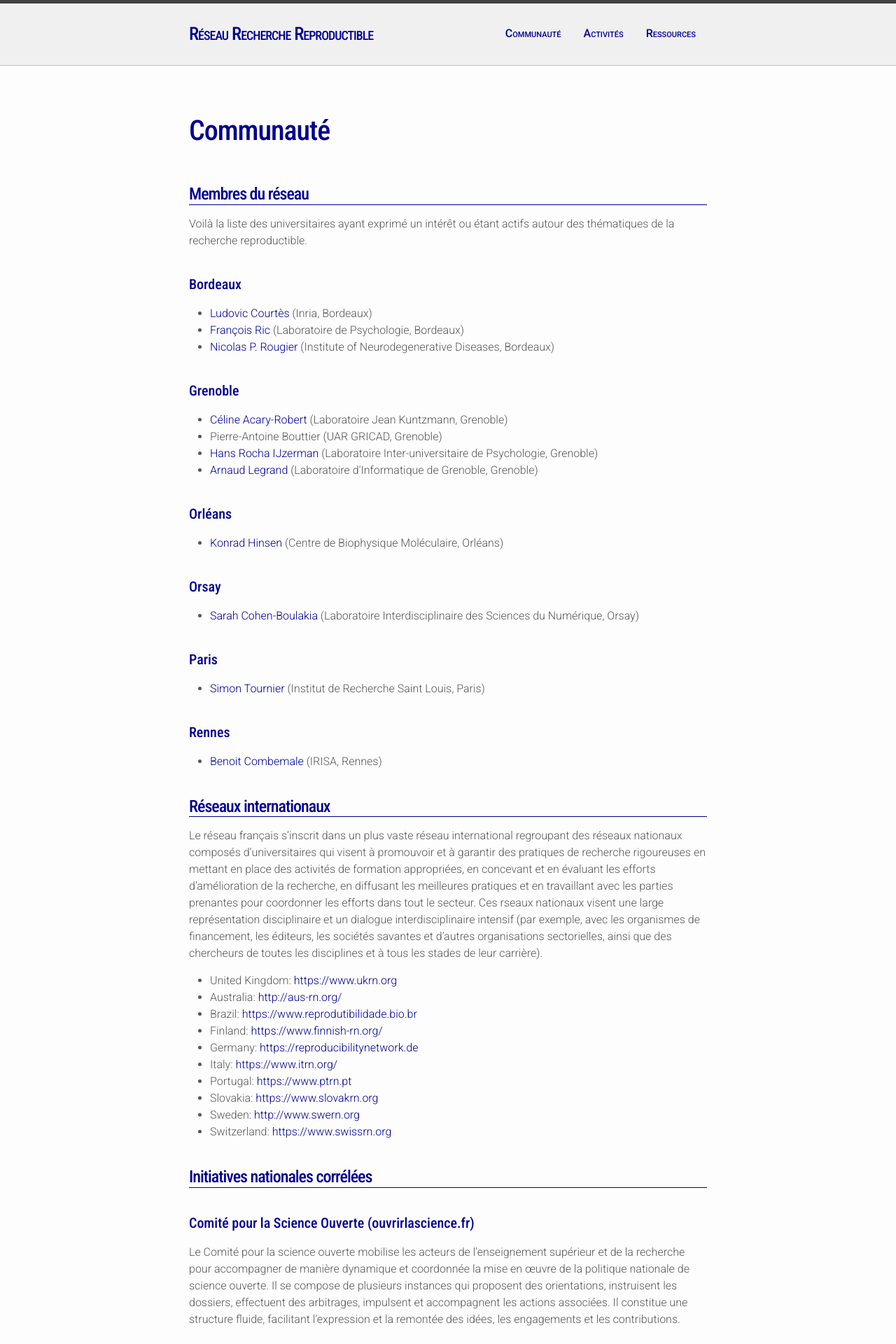
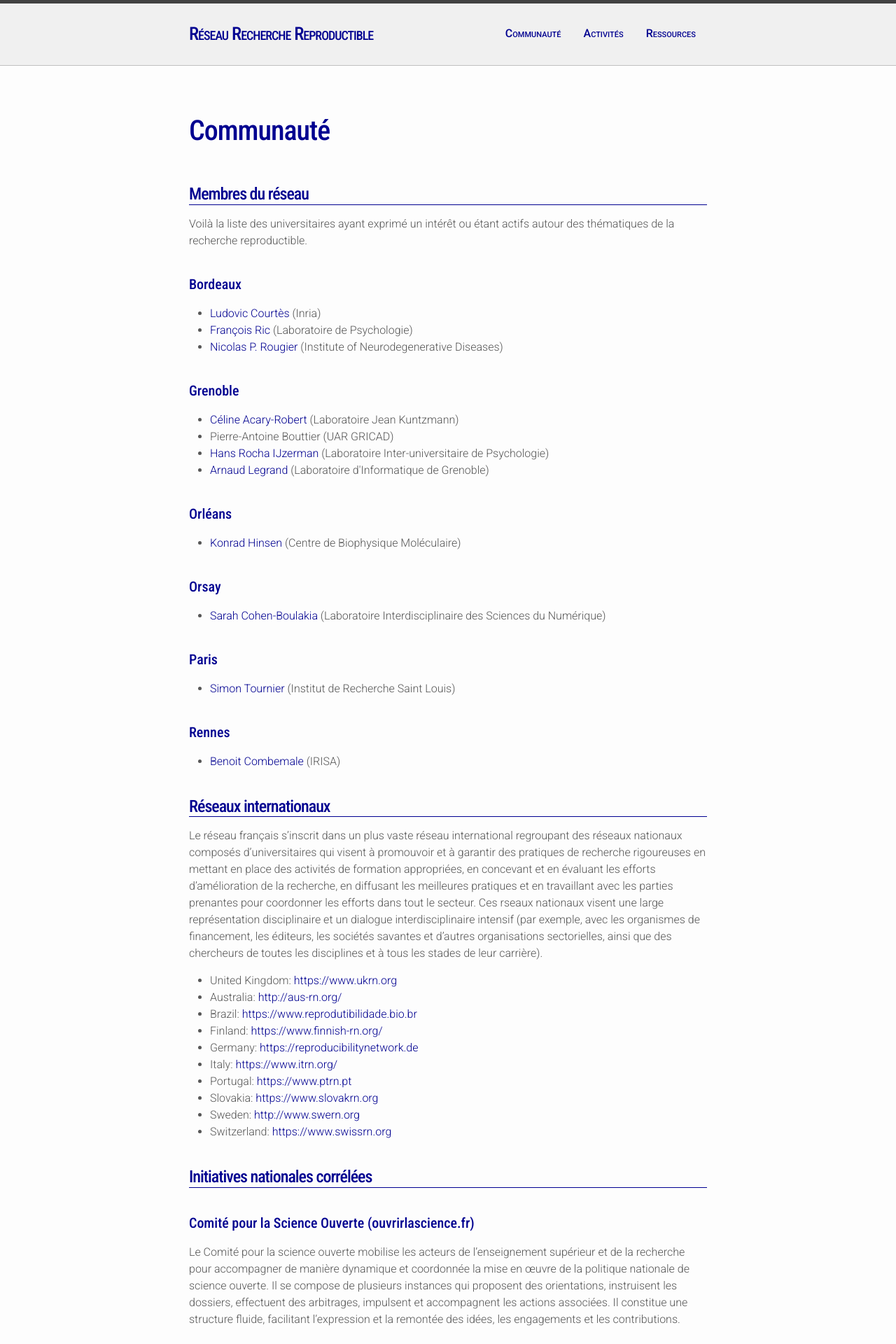
Before and after one commit to FR-RN/FR-RN, a Jekyll site: the page built from community.md, in a window 1280 px wide. Shown: the top 1920 px of the page at 70% size. Built offline with Jekyll 4.4.1, drawn with Linux system fonts in a browser that asks for light colours; some web fonts are replaced.

```diff
--- a/assets/css/style.scss
+++ b/assets/css/style.scss
@@ -10,6 +10,8 @@
 
 @import url('https://fonts.googleapis.com/css2?family=Roboto+Condensed:wght@500&family=Roboto:wght@300;400;500&display=swap');
 
+@import url('https://fonts.googleapis.com/css2?family=Source+Serif+Pro:ital,wght@0,300;;1,400;&display=swap');
+
 body {
     font-size: 100%;
     font-family: Roboto;
@@ -21,6 +23,8 @@
 }
 
 blockquote {
+    font-family: 'Source Serif Pro', serif;
+    font-weight: 400;
     text-align: justify;
     font-size: 100%;
     border: 0;
@@ -141,6 +145,7 @@
     font-size: 1.5em;
     border-bottom: 1px solid #000090;
 }
+
 .post-list h3, .post-list h3 a {
     display: inline;
     font-size: 1.0em;
@@ -156,6 +161,11 @@
 .post-content h2,
 .post-content h3 {
     margin-top: 0px;
+}
+
+.post-meta {
+ display: inline-block;
+ min-width: 6em;
 }
 
 p.feed-subscribe {
--- a/community.md
+++ b/community.md
@@ -20,7 +20,7 @@
         {% else %}
           {{ person.name }}
         {% endif %}
-        ({{ person.laboratory }}, {{ person.city }})
+        ({{ person.laboratory }})
       </li>
     {% endif %}
   {% endfor %}
```
Also changed, not shown: _posts/2021-07-06-COSO.md (added, +13 -0 lines), _posts/2021-11-26-Unesco.md (added, +8 -0 lines), resources.md (+1 -1 lines).
